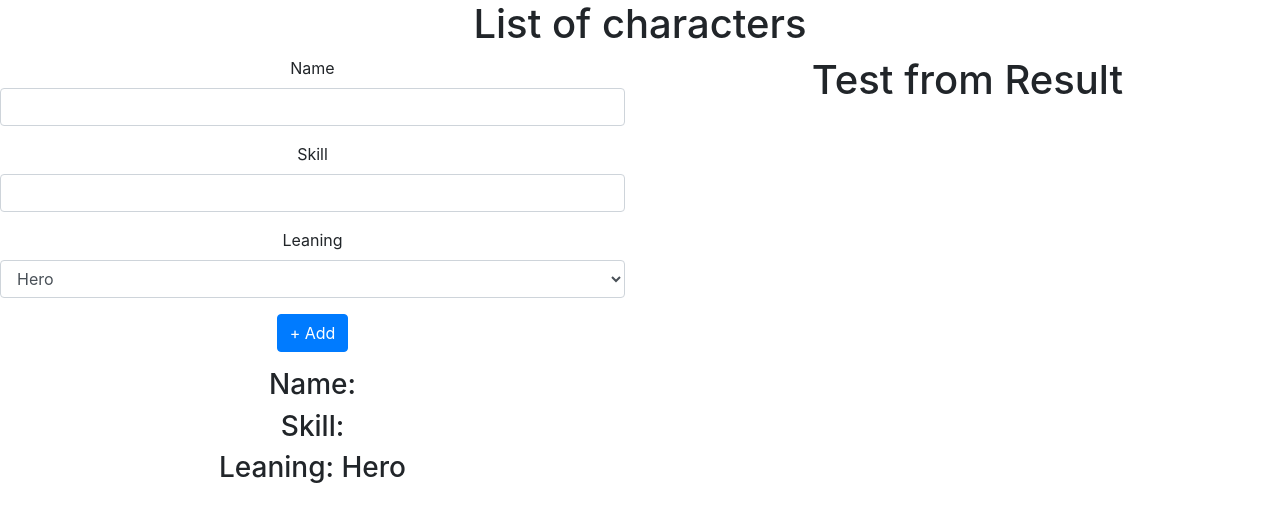
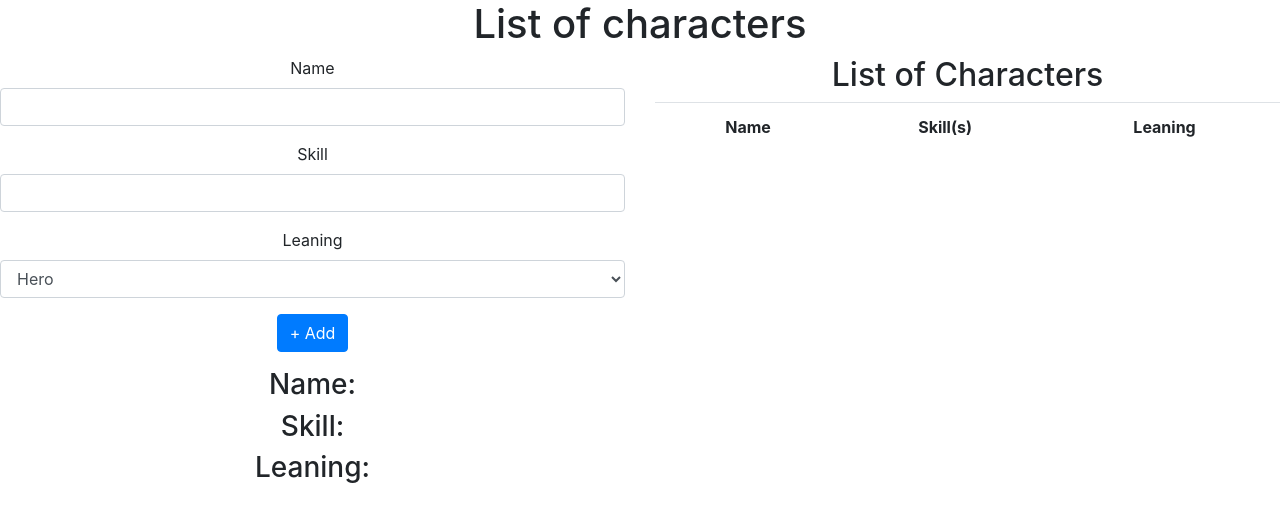
Before and after one commit to albur2021/mern_project_2021, a React (Create React App) app in the folder demo_1/: page / in a window 1280 px wide. Shown: the top 522 px of the page. Built offline with nearby package versions, Linux system fonts and the light colour scheme.

Commit message:
Set a list of characters and update them through 'addNew' methods and have these method applied into prop's as the parameter of Form, then have that props/method be in Form Comp to receive the Data from Form Box/Submit method and pass down from App.js to Result Comp by 'mapping all data/array'

```diff
--- a/demo_1/src/App.js
+++ b/demo_1/src/App.js
@@ -1,18 +1,25 @@
 import "./App.css";
 import React from "react";
-
+import { useState } from "react";
 import "bootstrap/dist/css/bootstrap.css";
 import Form from "./components/Form";
 import Result from "./components/Result";
 
-
 function App() {
+  //create a fake database
+  const [listOfCharacters, setListOfCharacters] = useState([]);
+  // console.log(listOfCharacters);
+  const addNew = (myCharacters) => {
+    setListOfCharacters([...listOfCharacters, myCharacters]);
+  };
   return (
     <div className="App container-flued">
       <h1>List of characters</h1>
       <div className="row">
-        <Form />
-        <Result/>
+        {/* apply 'addNew method' here as parameter */}
+        <Form newCharacter={addNew} />
+        {/* passing down List/Array of characters from Form */}
+        <Result myList={listOfCharacters} />
       </div>
     </div>
   );
--- a/demo_1/src/components/Form.jsx
+++ b/demo_1/src/components/Form.jsx
@@ -9,17 +9,28 @@ const Form = (props) =>{
     const [myForm, setMyForm] = useState({
         Alias:"",
         Skill:"",
-        Leaning:"Hero"
+        Leaning:""
     });
 
     const onChangeHandler = (e) =>{
         // console.log(e.target.name);
         // 1. copy form; 2. update the form by using hooks/attribute - name (stored in array) and to pull the exact Data from exact input
-        setMyForm({...myForm, [e.target.name]: e.target.value});
+        setMyForm(
+            {
+            ...myForm,
+            [e.target.name]: e.target.value
+        }
+            );
     };
+    const onSubmitHandler = (e) =>{
+        e.preventDefault();
+        //Lifting the Data up from Form Box to App.js to lender That Data to Result Comp
+        // Because 'siblings like Form and Result cannot share data between, it's only Parent/App.js might delegate/spread the Data among Child Comps
+        props.newCharacter(myForm);
+    }
+    return(
+    <form className="col" onSubmit={ onSubmitHandler }>
 
-    return(
-    <form className="col">
         <div className="form-group">
             <label htmlFor="Name">Name</label>
             <input type="text" name="Alias" className="form-control" onChange={ onChangeHandler }/>
@@ -30,7 +41,7 @@ const Form = (props) =>{
         </div>
         <div className="form-group">
             <label htmlFor="Leaning">Leaning</label>
-            <select name="Leaning" className="form-control">
+            <select name="Leaning" className="form-control" onChange={ onChangeHandler }>
                 <option value="Hero">Hero</option>
                 <option value="Villain">Villain</option>
                 <option value="Other">Other</option>
@@ -39,7 +50,7 @@ const Form = (props) =>{
         <div className="form-group">
             <input type="submit" value="+ Add" className="btn btn-primary"/>
         </div>
-        <h3>Name: { myForm.Name }</h3>
+        <h3>Name: { myForm.Alias }</h3>
         <h3>Skill: { myForm.Skill }</h3>
         <h3>Leaning: { myForm.Leaning }</h3>
     </form>
--- a/demo_1/src/components/Result.jsx
+++ b/demo_1/src/components/Result.jsx
@@ -5,7 +5,29 @@ const Result = (props) =>{
 
 return(
   <div className="col">
-    <h1>Test from Result</h1>
+    {/* {props.myList}  wrong can't render array by using this way!!!*/}
+
+    <h2>List of Characters</h2>
+    <table className="table">
+        <tr>
+            <th>Name</th>
+            <th>Skill(s)</th>
+            <th>Leaning</th>
+        </tr>
+        <tbody>
+            {
+                props.myList.map((character,i)=>{
+                    return (
+                        <tr key={i}>
+                            <td>{character.Alias}</td>
+                            <td>{character.Skill}</td>
+                            <td>{character.Leaning}</td>
+                        </tr>
+                    )
+                })
+            }
+        </tbody>
+    </table>
   </div>
   )
 }
```
